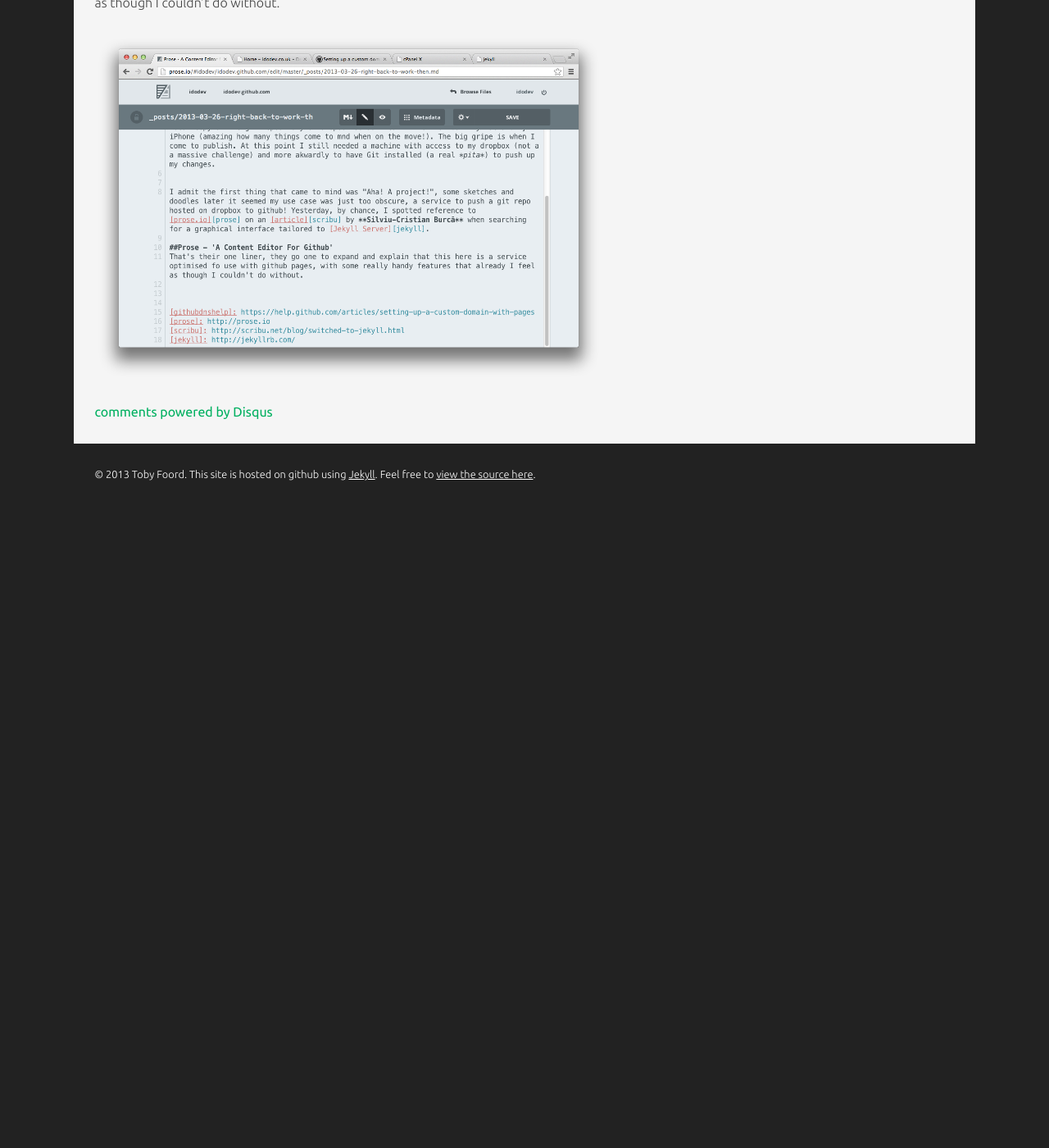
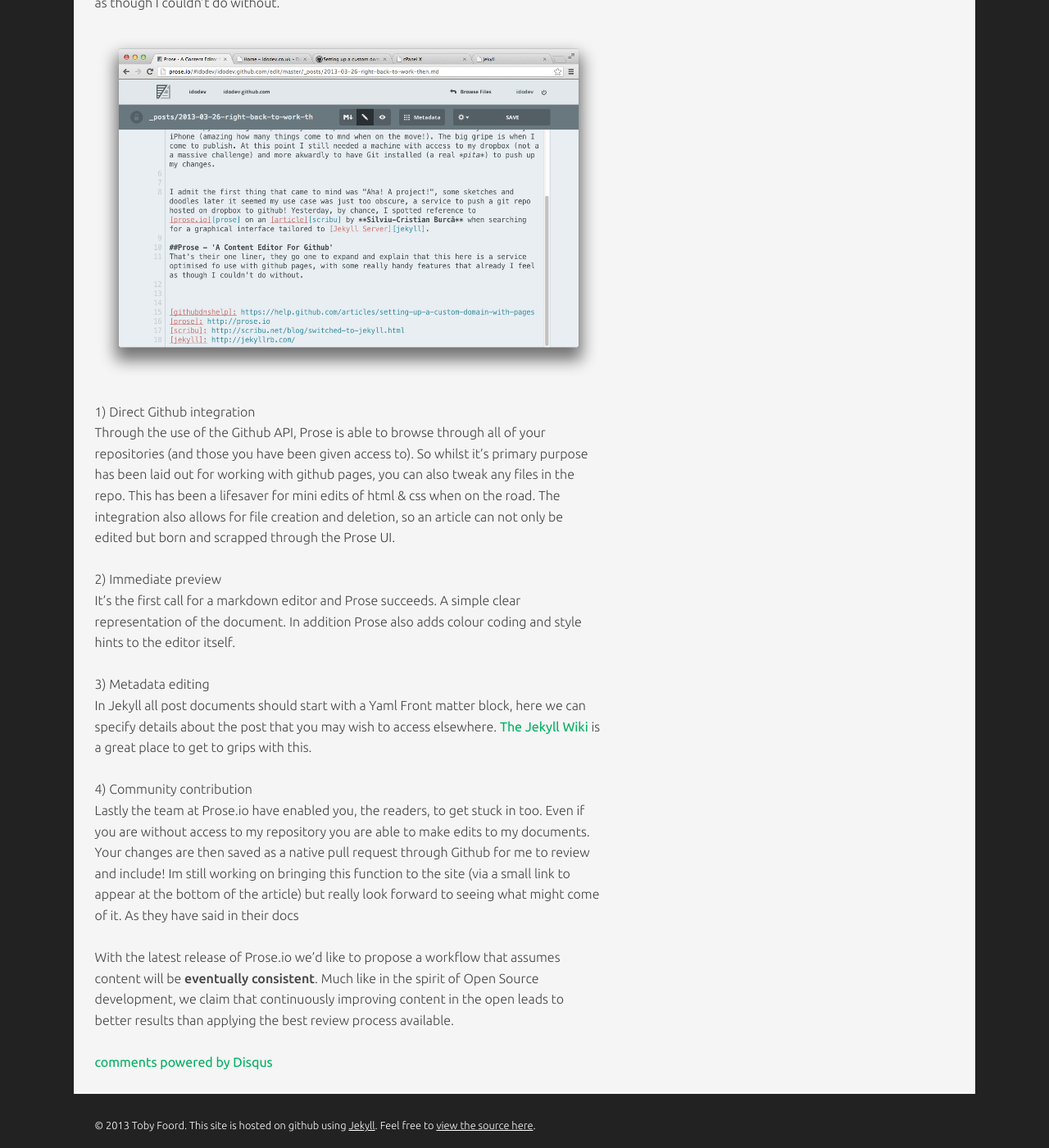
Before and after one commit to idodev/idodev.github.com, a Jekyll site: the page built from _posts/2013-03-26-right-back-to-work-then.md, in a window 1280 px wide and 1400 px high, scrolled down 1284 px. Shown: the whole window at 82% size. Built offline with Jekyll 4.4.1, drawn with Linux system fonts in a browser that asks for light colours; Markdown is read by kramdown in place of the engine named in the settings; comment, search, counter and statistics services are not loaded; before the commit the page ends 1914 px from its top, so only the background shows below that; some of the changed text lies outside the part shown.

Commit message:
Updated _posts/2013-03-26-right-back-to-work-then.md

```diff
--- a/_posts/2013-03-26-right-back-to-work-then.md
+++ b/_posts/2013-03-26-right-back-to-work-then.md
@@ -22,9 +22,23 @@
 
 ![Alt text](/images/screenshots/right-back-to-work-then/prose-edit.png)
 
+###1) Direct Github integration
+Through the use of the Github API, Prose is able to browse through all of your repositories (and those you have been given access to). So whilst it's primary purpose has been laid out for working with github pages, you can also tweak any files in the repo. This has been a lifesaver for mini edits of html & css when on the road. The integration also allows for file creation and deletion, so an article can not only be edited but born and scrapped through the Prose UI.
+
+###2) Immediate preview
+It's the first call for a markdown editor and Prose succeeds. A simple clear representation of the document. In addition Prose also adds colour coding and style hints to the editor itself.
+
+###3) Metadata editing
+In Jekyll all post documents should start with a Yaml Front matter block, here we can specify details about the post that you may wish to access elsewhere. [The Jekyll Wiki][jekyllyaml] is a great place to get to grips with this.
+
+###4) Community contribution
+Lastly the team at Prose.io have enabled you, the readers, to get stuck in too. Even if you are without access to my repository you are able to make edits to my documents. Your changes are then saved as a native pull request through Github for me to review and include! Im still working on bringing this function to the site (via a small link to appear at the bottom of the article) but really look forward to seeing what might come of it. As they have said in their docs
+
+>With the latest release of Prose.io we’d like to propose a workflow that assumes content will be **eventually consistent**. Much like in the spirit of Open Source development, we claim that continuously improving content in the open leads to better results than applying the best review process available.
 
 
 [githubdnshelp]: https://help.github.com/articles/setting-up-a-custom-domain-with-pages
 [prose]: http://prose.io
 [scribu]: http://scribu.net/blog/switched-to-jekyll.html
 [jekyll]: http://jekyllrb.com/
+[jekyllyaml]: https://github.com/mojombo/jekyll/wiki/YAML-Front-Matter
```
Also changed, not shown: other parts of _posts/2013-03-26-right-back-to-work-then.md (+2 -2 lines).
